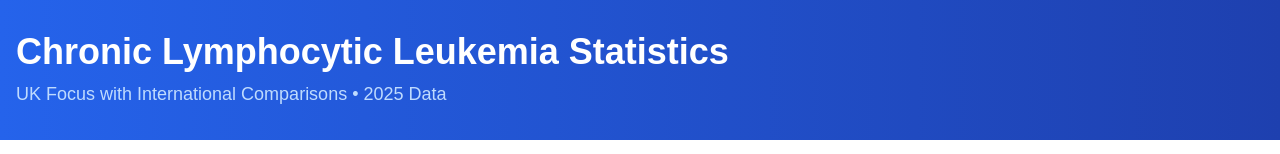
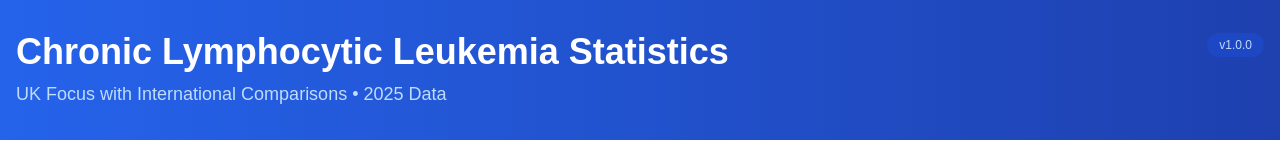
Before and after one commit to Panosero/cll_dashboard, a React (Create React App) app in the folder cll-dashboard/: page / in a window 1280 px wide. Shown: the top 154 px of the page. Built offline with nearby package versions, Linux system fonts and the light colour scheme.

Commit message:
Add dashboard version number to header
- Display version 1.0.0 in the top-right corner of the header
- Styled as a blue badge for visibility
- Positioned alongside existing title and subtitle

```diff
--- a/cll-dashboard/src/components/CLLDashboard.js
+++ b/cll-dashboard/src/components/CLLDashboard.js
@@ -804,12 +804,21 @@ const CLLDashboard = () => {
             {/* Header */}
             <div className="bg-gradient-to-r from-blue-600 to-blue-800 text-white">
                 <div className="max-w-7xl mx-auto px-4 py-8">
+                    <div className="flex justify-between items-start">
+                        <div>
                             <h1 className="text-3xl md:text-4xl font-bold mb-2">
                                 Chronic Lymphocytic Leukemia Statistics
                             </h1>
                             <p className="text-blue-100 text-lg">
                                 UK Focus with International Comparisons • 2025 Data
                             </p>
+                        </div>
+                        <div className="text-right">
+                            <span className="inline-block bg-blue-700 bg-opacity-50 rounded-full px-3 py-1 text-xs font-medium text-blue-100">
+                                v1.0.0
+                            </span>
+                        </div>
+                    </div>
                 </div>
             </div>
 
```
Also changed, not shown: 2 other files (tests, documents, lock files or other folders). Lines whose indentation alone changed are shown as unchanged.
